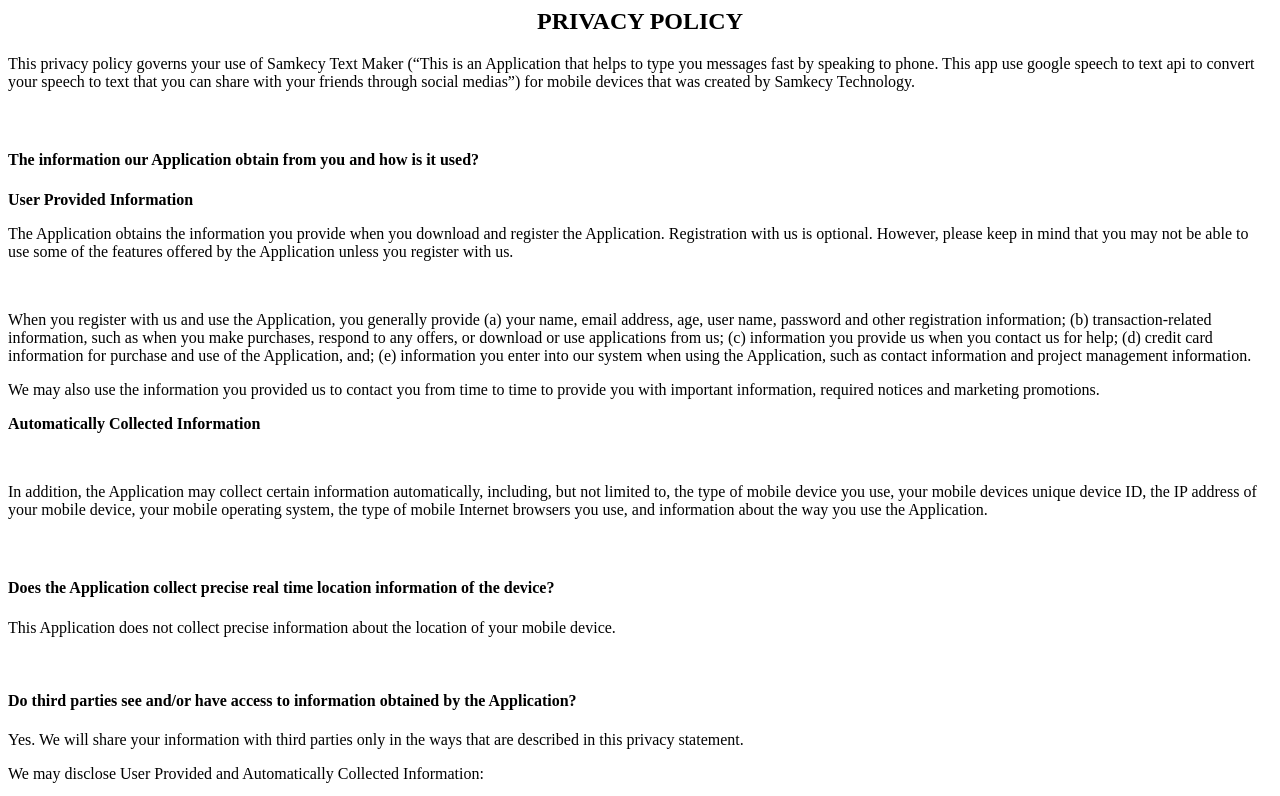
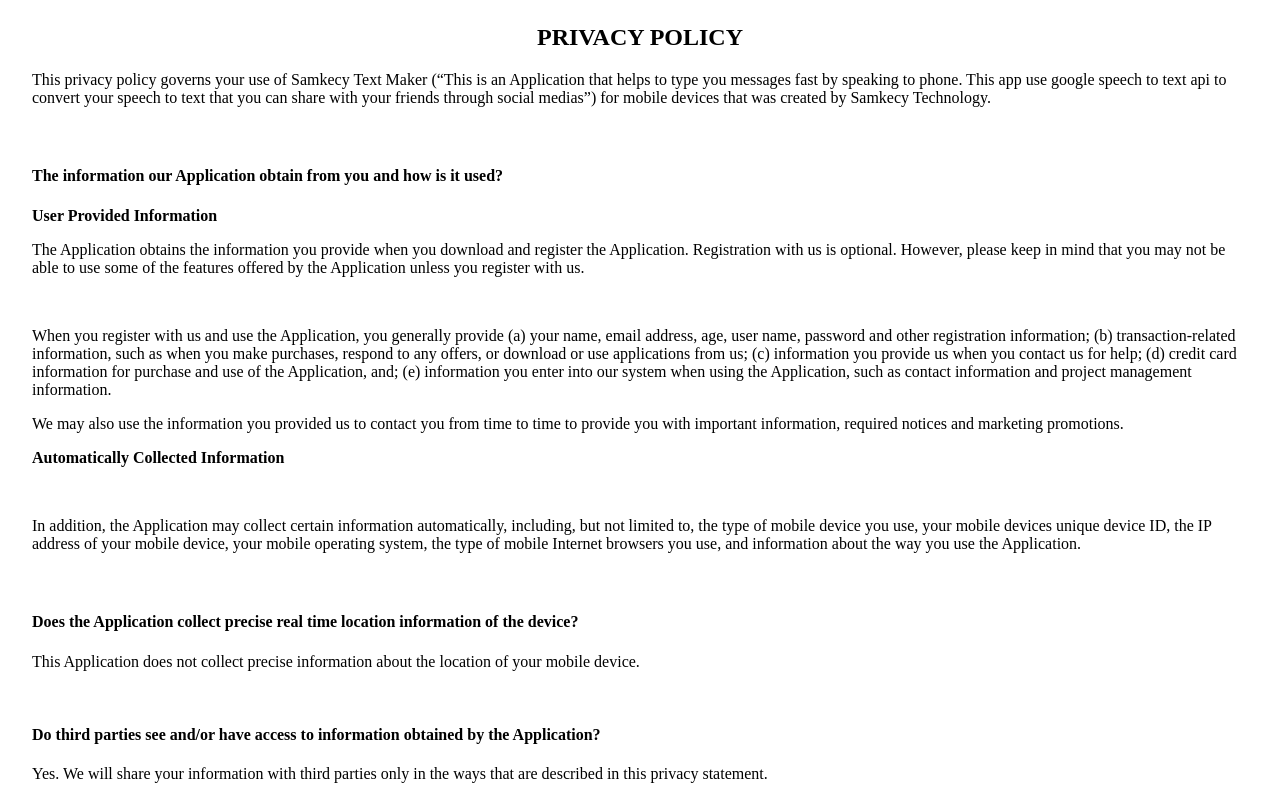
Before and after one commit to samkecy/samkecy.github.io, a plain HTML site: page index.html in a window 1280 px wide. Shown: the top 796 px of the page. Drawn offline with Linux system fonts and the light colour scheme.

Commit message:
Update index.html

```diff
--- a/index.html
+++ b/index.html
@@ -4,7 +4,8 @@
 
 </head>
 
-<body style="margin:20pix">
+<body >
+<div style="margin:24px">
 <h2 style="text-align: center;">PRIVACY POLICY </h2>
 <p></p>
 <p>This privacy policy governs your use of Samkecy Text Maker (“This is an Application that helps to type you messages fast by speaking to phone.  This app use google speech to text api to convert your speech to text that you can share with your friends through social medias”) for mobile devices that was created by&nbsp;Samkecy Technology.&nbsp; &nbsp;</p>
@@ -70,5 +71,8 @@
 <p>&nbsp;</p>
 <h4>Contact us</h4>
 <p>If you have any questions regarding privacy while using the Application, or have questions about our practices, please contact us via email at&nbsp;samkecy1@gmail.com.</p>
+
+</div>
+
 </body>
 </html>
```
